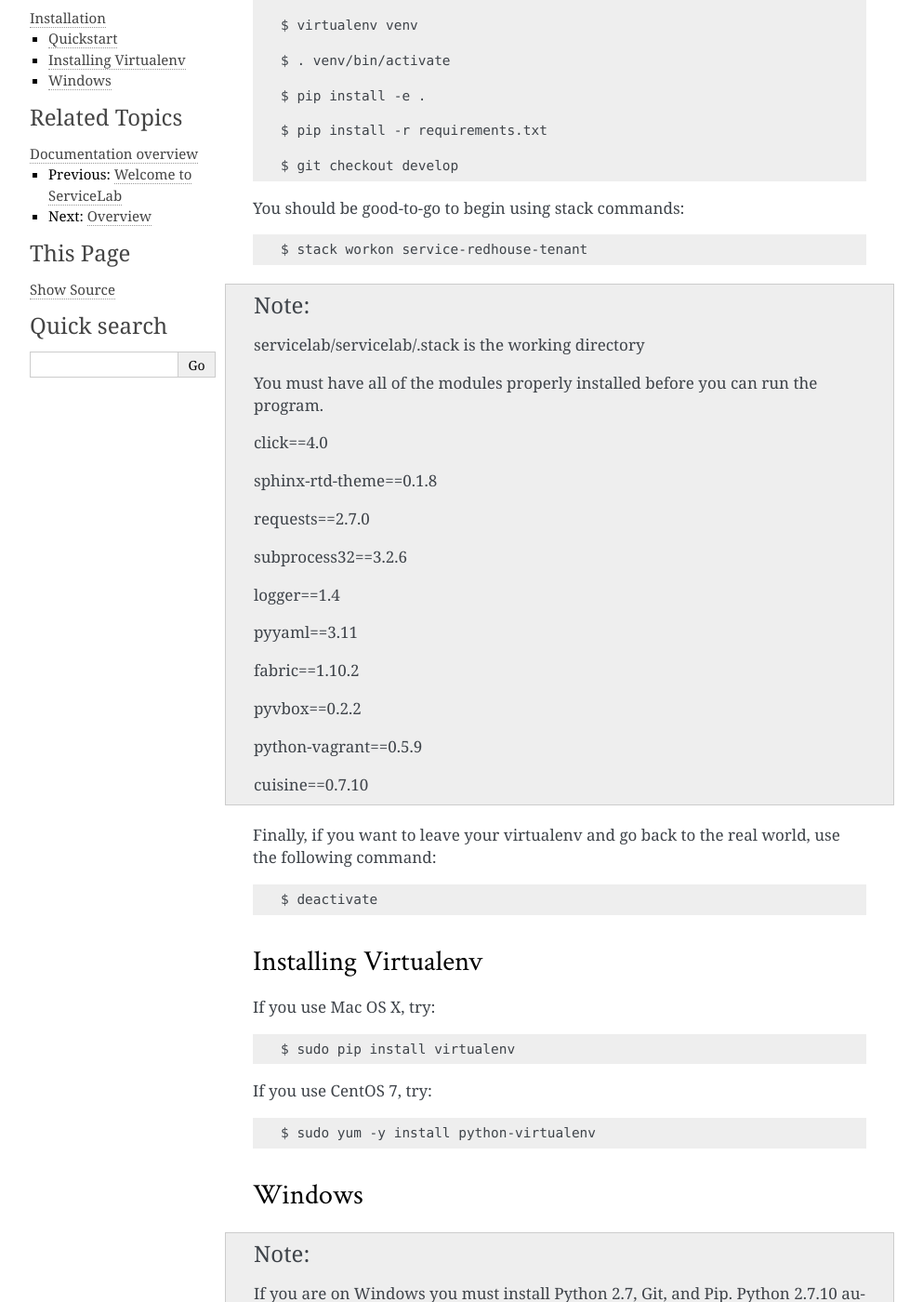
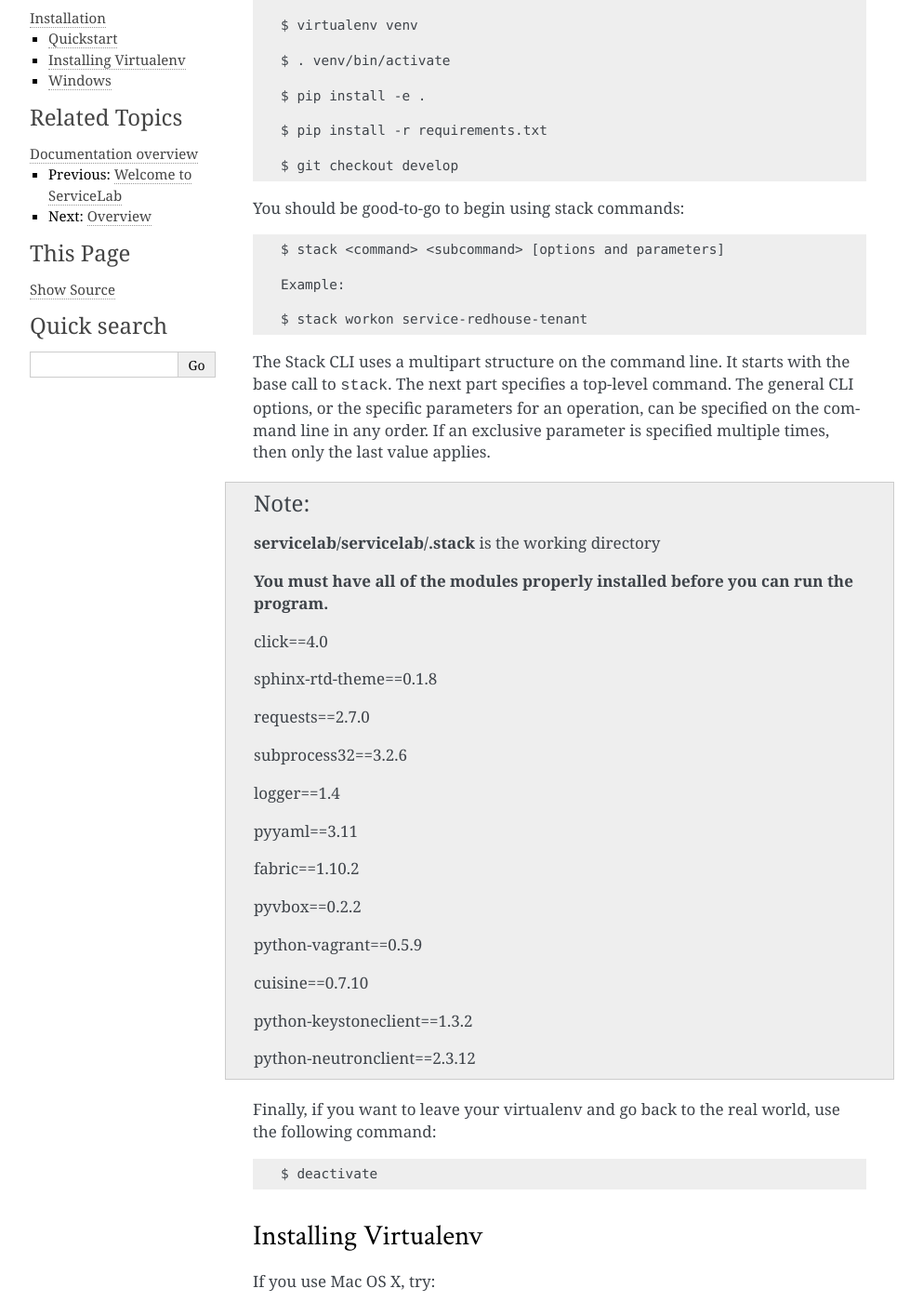
Before and after one commit to alexbaltman/ServiceLab, a Sphinx documentation site: the page built from docs/installation.rst, in a window 1280 px wide and 1400 px high, scrolled down 312 px. Shown: the whole window at 93% size, without its empty margins (148-1141 px from the left). Built offline with Sphinx 7.4.7, drawn with Linux system fonts in a browser that asks for light colours.

Commit message:
Updated README.rst and installation.rst with more accuracy
Change-Id: I54af1fc4aa74232535ce10db6ea2c723d46f62ae

```diff
--- a/docs/installation.rst
+++ b/docs/installation.rst
@@ -24,13 +24,20 @@ Tested on CentOS 7::
 
 You should be good-to-go to begin using stack commands::
 
+    $ stack <command> <subcommand> [options and parameters]
+
+    Example:
+
     $ stack workon service-redhouse-tenant
 
 
+The Stack CLI uses a multipart structure on the command line. It starts with the base call to ``stack``. The next part specifies a top-level command. The general CLI options, or the specific parameters for an operation, can be specified on the command line in any order. If an exclusive parameter is specified multiple times, then only the last value applies.
+
+
 .. note::
-   servicelab/servicelab/.stack is the working directory
+   **servicelab/servicelab/.stack** is the working directory
 
-   You must have all of the modules properly installed before you can run the program.
+   **You must have all of the modules properly installed before you can run the program.**
 
    click==4.0
 
@@ -51,6 +58,10 @@ You should be good-to-go to begin using stack commands::
    python-vagrant==0.5.9
 
    cuisine==0.7.10
+
+   python-keystoneclient==1.3.2
+
+   python-neutronclient==2.3.12
 
 
 
```
Also changed, not shown: README.rst (+35 -14 lines).
